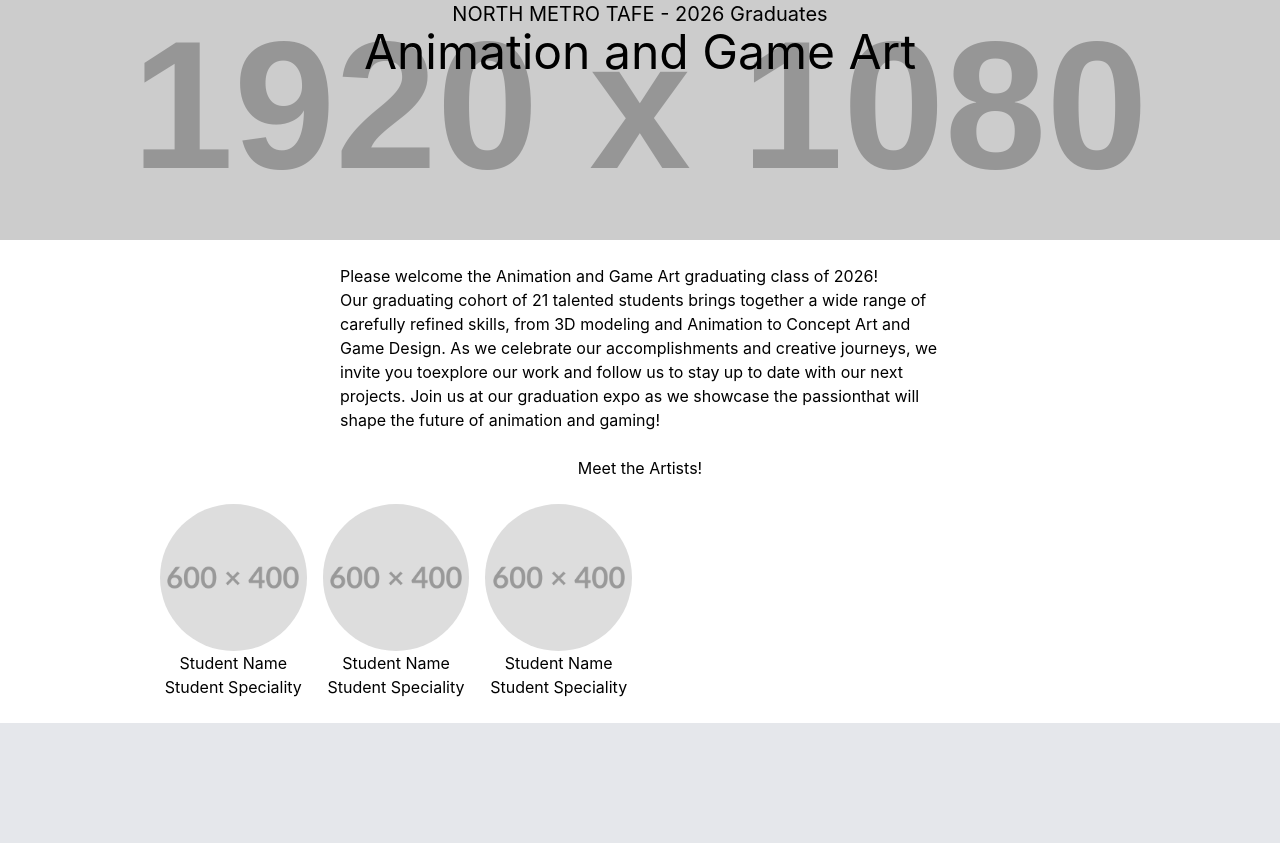
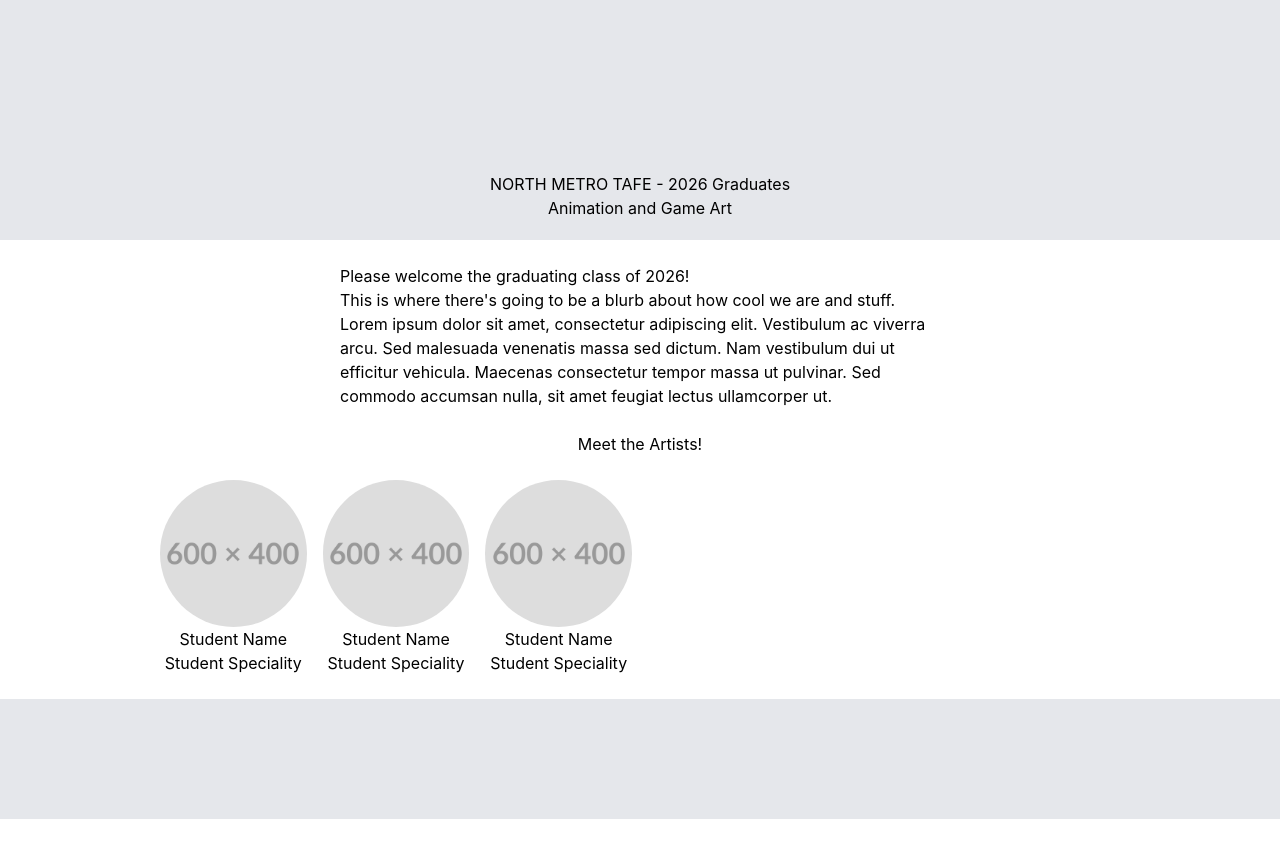
Before and after one commit to liobrton/adv-dip-gradshow2026, a website with bundled scripts: page index.html in a window 1280 px wide. After the commit the page ends 819 px from the top, so only its background shows below. Built offline with nearby package versions, Linux system fonts and the light colour scheme; placeholder pictures from the web are drawn by us.

Commit message:
replace main page text with proper placeholder text

```diff
--- a/index.html
+++ b/index.html
@@ -13,12 +13,10 @@
 
   <body>
     <!--TITLE BAR-->
-    <header
-      class="h-60 bg-[url(https://placehold.co/1920x1080)] bg-cover bg-center"
-    >
-      <div class="">
-        <h2 class="text-center text-xl">NORTH METRO TAFE - 2026 Graduates</h2>
-        <h1 class="text-center text-5xl">Animation and Game Art</h1>
+    <header class="relative h-60 bg-gray-200 bg-cover bg-center">
+      <div class="absolute inset-x-0 bottom-5">
+        <h2 class="text-center">NORTH METRO TAFE - 2026 Graduates</h2>
+        <h1 class="text-center">Animation and Game Art</h1>
       </div>
     </header>
 
@@ -28,16 +26,15 @@
       <section class="mx-auto w-3/4 max-w-150">
         <hrgroup class="">
           <h3 class="text-left">
-            Please welcome the Animation and Game Art graduating class of 2026!
+            Please welcome the graduating class of 2026!
           </h3>
           <p class="text-left">
-            Our graduating cohort of 21 talented students brings together a wide
-            range of carefully refined skills, from 3D modeling and Animation to
-            Concept Art and Game Design. As we celebrate our accomplishments and
-            creative journeys, we invite you toexplore our work and follow us to
-            stay up to date with our next projects. Join us at our graduation
-            expo as we showcase the passionthat will shape the future of
-            animation and gaming!
+            This is where there's going to be a blurb about how cool we are and
+            stuff. Lorem ipsum dolor sit amet, consectetur adipiscing elit.
+            Vestibulum ac viverra arcu. Sed malesuada venenatis massa sed
+            dictum. Nam vestibulum dui ut efficitur vehicula. Maecenas
+            consectetur tempor massa ut pulvinar. Sed commodo accumsan nulla,
+            sit amet feugiat lectus ullamcorper ut.
           </p>
         </hrgroup>
       </section>
```
